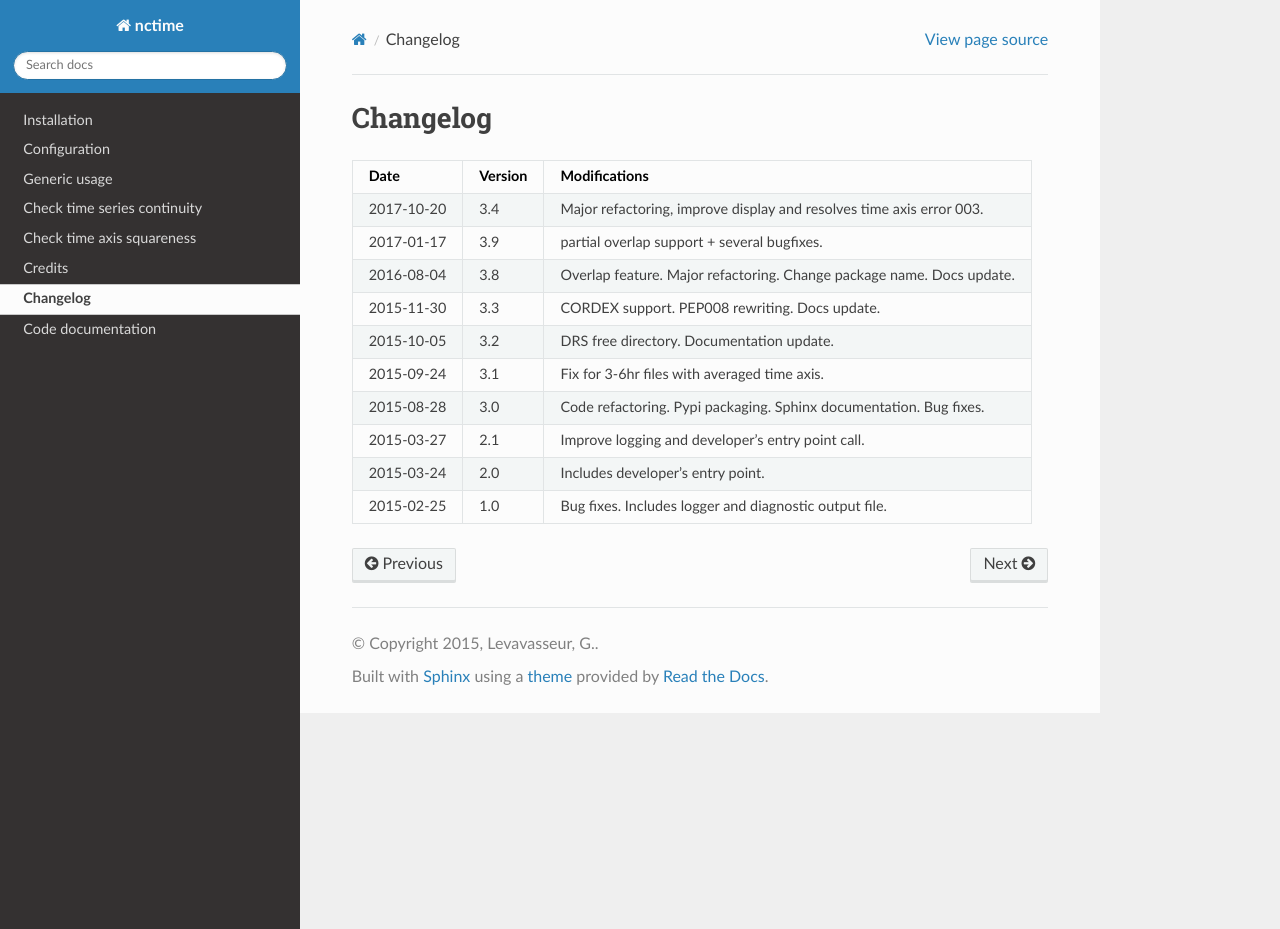
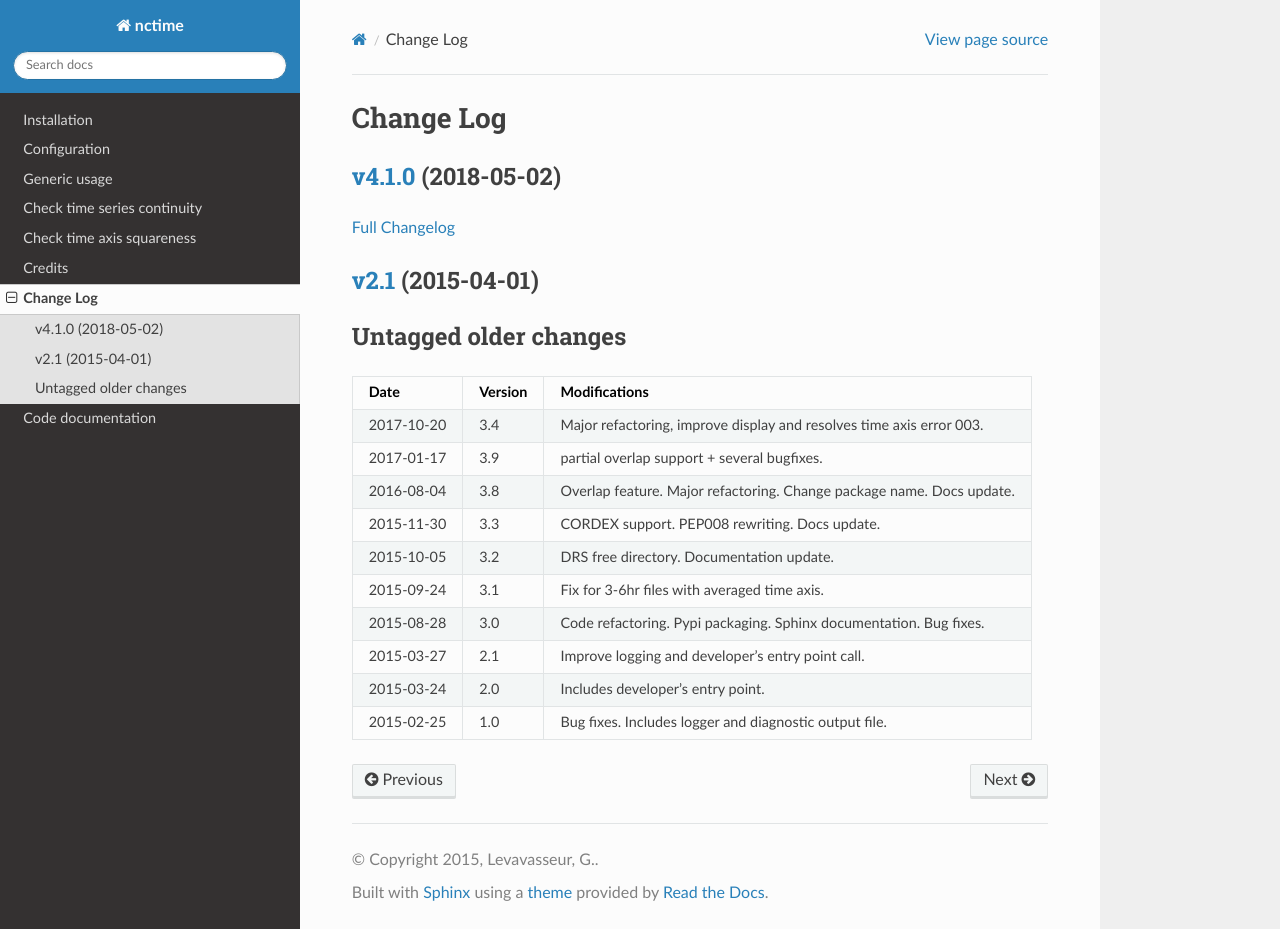
Before and after one commit to ESPRI-Mod/nctime, a Sphinx documentation site: the page built from docs/log.rst, in a window 1280 px wide and 929 px high. Built offline with Sphinx 7.4.7 and the Read the Docs theme 2.0.0, drawn with Linux system fonts in a browser that asks for light colours; pages that are not in the unit, such as notebooks, are missing from menus; the version number could not be read and is left out.

Commit message:
Update change log

```diff
--- a/docs/log.rst
+++ b/docs/log.rst
@@ -1,8 +1,20 @@
 .. _log:
 
 
-Changelog
-=========
+Change Log
+==========
+
+`v4.1.0 <https://github.com/Prodiguer/nctime/tree/v4.1.0>`__ (2018-05-02)
+-------------------------------------------------------------------------
+
+`Full
+Changelog <https://github.com/Prodiguer/nctime/compare/v2.1...v4.1.0>`__
+
+`v2.1 <https://github.com/Prodiguer/nctime/tree/v2.1>`__ (2015-04-01)
+---------------------------------------------------------------------
+
+Untagged older changes
+----------------------
 
 +------------+---------+----------------------------------------------------------------------+
 | Date       | Version | Modifications                                                        |
```
